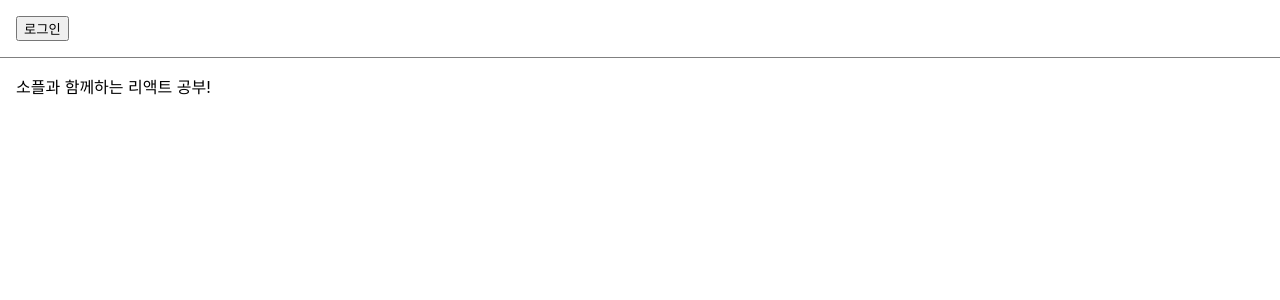
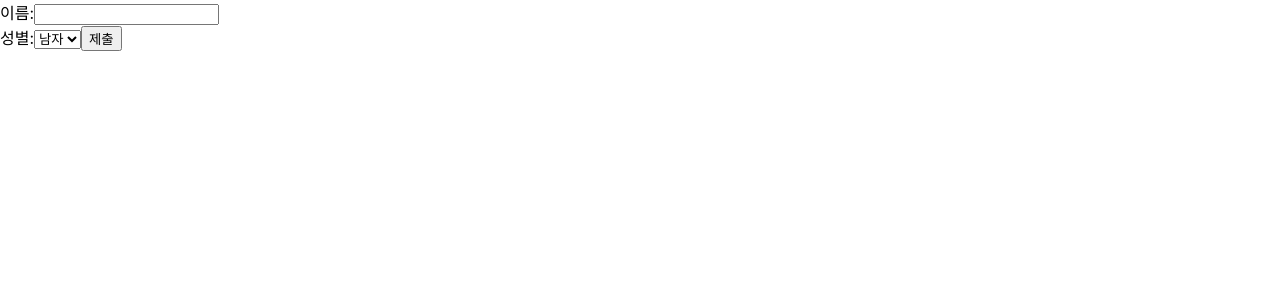
Before and after one commit to Mallang-Mallang/23-React1, a React (Create React App) app: page / in a window 1280 px wide. Shown: the top 300 px of the page. Built offline with nearby package versions, Linux system fonts and the light colour scheme.

Commit message:
Add Week 9

```diff
--- /dev/null
+++ b/src/chapter_11/SignUp.jsx
@@ -0,0 +1,40 @@
+import React, { useState } from 'react';
+
+function SignUp() {
+  const [name, setName] = useState('');
+  const [gender, setGender] = useState('남자');
+
+  const handleChangeName = (event) => {
+    setName(event.target.value);
+  };
+
+  const handleChangeGender = (event) => {
+    setGender(event.target.value);
+  };
+
+  const handleSubmit = (event) => {
+    alert(`이름: ${name}`);
+    alert(`성별: ${gender}`);
+    event.preventDefault();
+  };
+
+  return (
+    <form onSubmit={handleSubmit}>
+      <label>
+        이름:
+        <input type='text' value={name} onChange={handleChangeName} />
+      </label>
+      <br />
+      <label>
+        성별:
+        <select value={gender} onChange={handleChangeGender}>
+          <option value='남자'>남자</option>
+          <option value='여자'>여자</option>
+        </select>
+      </label>
+      <button type='submit'>제출</button>
+    </form>
+  );
+}
+
+export default SignUp;
--- a/src/index.js
+++ b/src/index.js
@@ -1,13 +1,13 @@
 import React from 'react';
 import ReactDOM from 'react-dom/client';
+import SignUp from './chapter_11/SignUp';
 import './index.css';
 import reportWebVitals from './reportWebVitals';
-import LandingPage from './chapter_09/LandingPage';
 
 const root = ReactDOM.createRoot(document.getElementById('root'));
 root.render(
   <React.StrictMode>
-    <LandingPage />
+    <SignUp />
   </React.StrictMode>
 );
 
```
Also changed, not shown: src/chapter_10/AttendanceBook.jsx (added, +32 -0 lines), src/chapter_12/Calculator.jsx (added, +7 -0 lines), src/chapter_12/TemperatureInput.jsx (added, +19 -0 lines), 1 other file (tests, documents, lock files or other folders).
